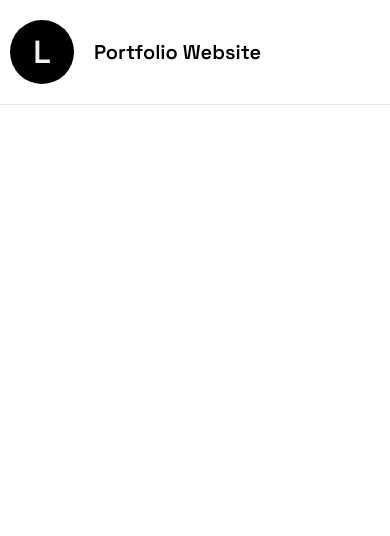
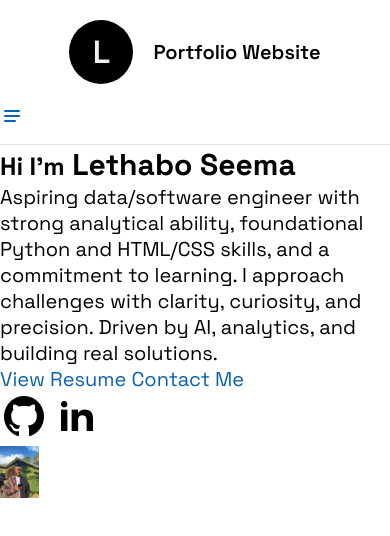
Before and after one commit to kono-seema/My_Personal_Portfolio, a plain HTML site: page index.html in a window 390 px wide. Drawn offline with Linux system fonts and the light colour scheme.

Commit message:
new images and styling updates

```diff
--- a/index.html
+++ b/index.html
@@ -35,8 +35,61 @@
                     <a href="#" class="button">Contact Me</a>
                 </li>
             </ul>
+            <a href="#" class="mobile-toggle"
+            onClick="toggleMobileMenu()">
+                <svg class="w-6 h-6 text-gray-800 dark:text-white"
+                aria-hidden="true" xmlns="http://www.w3.org/2000/svg"
+                width="24" height="24" fill="none"
+                viewBox="0 0 24 24">
+                    <path stroke="currentColor"
+                    stroke-linecap="round"
+                    stroke-width="2" d="M5 7h14M5
+                     12h14M5 17h10"/>
+                </svg>
+
+            </a>
         </nav>
 
     </header>
+    <main>
+        <section class="hero container">
+            <div class="hero-blue">
+                <div>
+                    <h1><small>Hi I'm</small>
+                        Lethabo Seema
+                    </h1>
+                    <p>
+                        Aspiring data/software engineer with strong analytical ability,
+                        foundational Python and HTML/CSS skills, and a commitment to learning.
+                         I approach challenges with clarity, curiosity, and precision.
+                         <span>
+                            Driven by AI, analytics, and building real solutions.
+                         </span>
+                    </p>
+                    <div clas="call-to-action">
+                        <a href="#" class="button">
+                            View Resume
+                        </a>
+                         <a href="#" class="button">
+                            Contact Me
+                        </a>
+                    </div>
+                    <div class="social-links">
+                        <a href="#">
+                            <img src="./imgs/github.png" alt="GitHub" width="48px"/>
+                        </a>
+                        <a href="#">
+                            <img src="./imgs/linkedin.png" alt="LinkedIn" width="48px"/>
+                        </a>
+                </div>
+            </div>
+            <div class="hero-yellow">
+                <img src="./imgs/hero-image.JPG" alt="Lethabo Seema" width="10%"/>
+            </div>
+
+        </section>
+
+
+    </main>
 </body>
 </html>
--- a/scripts.js
+++ b/scripts.js
@@ -0,0 +1,3 @@
+function toggleMobileMenu() {
+    document.getElementById("menu").classList.toggle("active");
+}
--- a/styles.css
+++ b/styles.css
@@ -89,12 +89,44 @@ header{
                 }
             }
         }
+        .mobile-toogle{
+            display:none;
+            color:var(--base-800);
+            padding:10px;
+            @media (max-width: 768px){
+                display:inline-block;
+                position:absolute;
+                top:20px;
+                right:20px;
+            }
+
+        }
+    }
+
+    @media (max-width: 1024px){
+        flex-direction: column;
+        align-items: center;
+
     }
 
     @media (max-width: 768px){
+        flex-direction: column;
+        align-items: center;
+
         nav{
+            margin-top: 10px;
+            width: 100%;
             ul{
                 display: none;
+                flex-direction: column;
+                text-align: center;
+                width: 100%;
+                a{
+                    width: 100%;
+                }
+                &.active{
+                    display:flex;
+                }
 
             }
 
```
Also changed, not shown: imgs/github.png (added), imgs/hero-image.JPG (added), imgs/linkedin.png (added).
